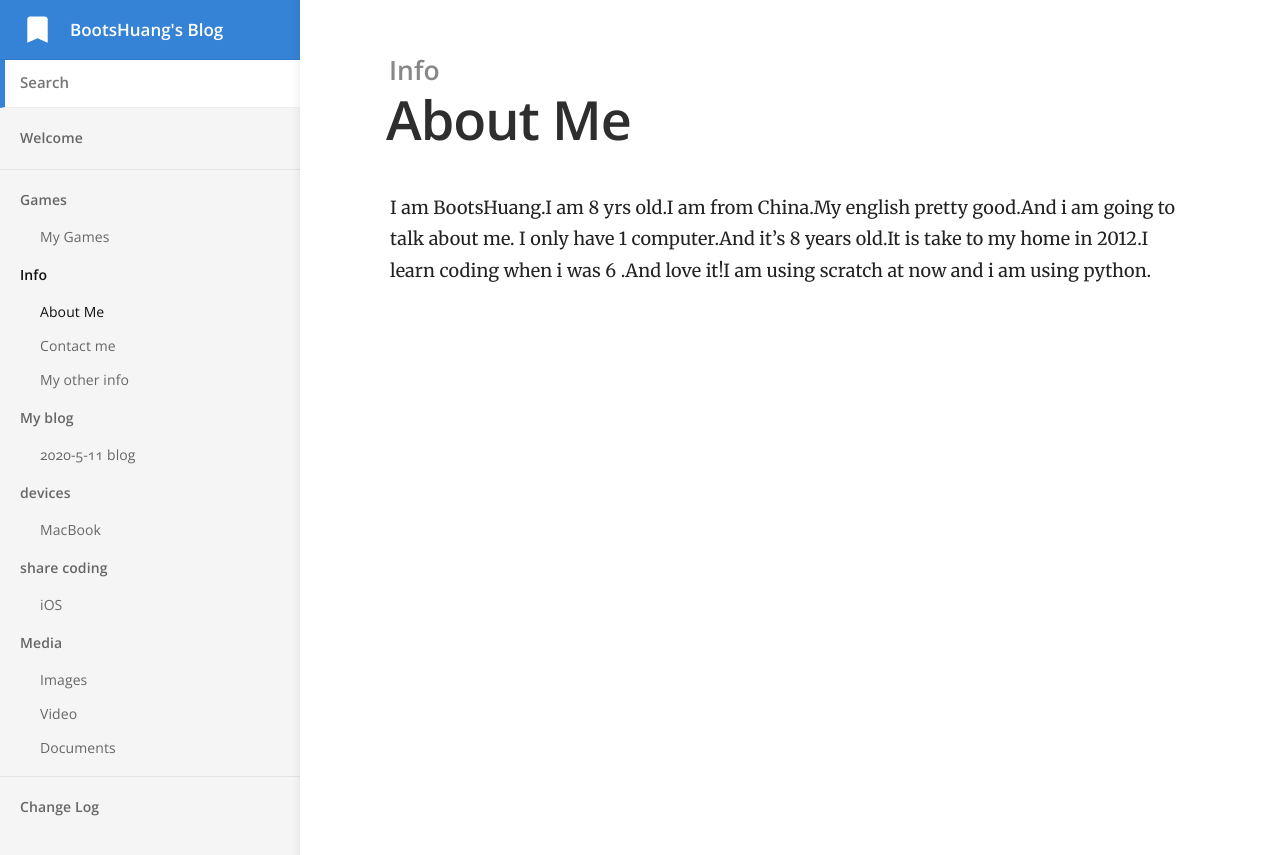
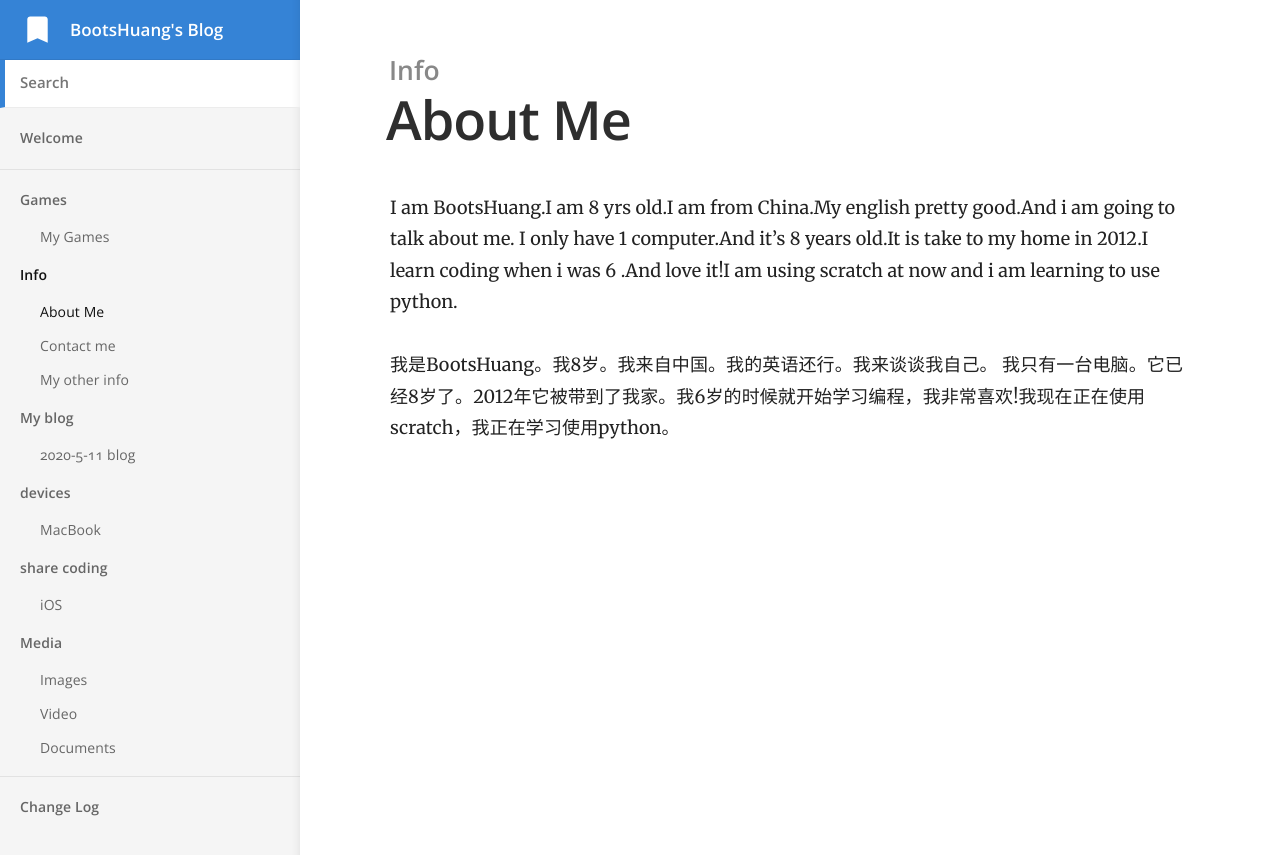
Before and after one commit to BootsHuang/BootsHuang.github.io, a Jekyll site: the page built from _docs/contact-syncing/About Me.md, in a window 1280 px wide. Shown: the top 855 px of the page. Built offline with Jekyll 4.4.1, drawn with Linux system fonts in a browser that asks for light colours.

Commit message:
修改文件: _docs/contact-syncing/About Me.md

```diff
--- a/_docs/contact-syncing/About Me.md
+++ b/_docs/contact-syncing/About Me.md
@@ -3,6 +3,8 @@ title: About Me
 category: Info
 order: 1
 ---
+I am BootsHuang.I am 8 yrs old.I am from China.My english pretty good.And i am going to talk about me.
+I only have 1 computer.And it's 8 years old.It is take to my home in 2012.I learn coding when i was 6 .And love it!I am using scratch at now and i am learning to use python.
 
-I am BootsHuang.I am 8 yrs old.I am from China.My english pretty good.And i am going to talk about me.
-I only have 1 computer.And it's 8 years old.It is take to my home in 2012.I learn coding when i was 6 .And love it!I am using scratch at now and i am using python.
+我是BootsHuang。我8岁。我来自中国。我的英语还行。我来谈谈我自己。
+我只有一台电脑。它已经8岁了。2012年它被带到了我家。我6岁的时候就开始学习编程，我非常喜欢!我现在正在使用scratch，我正在学习使用python。
```
